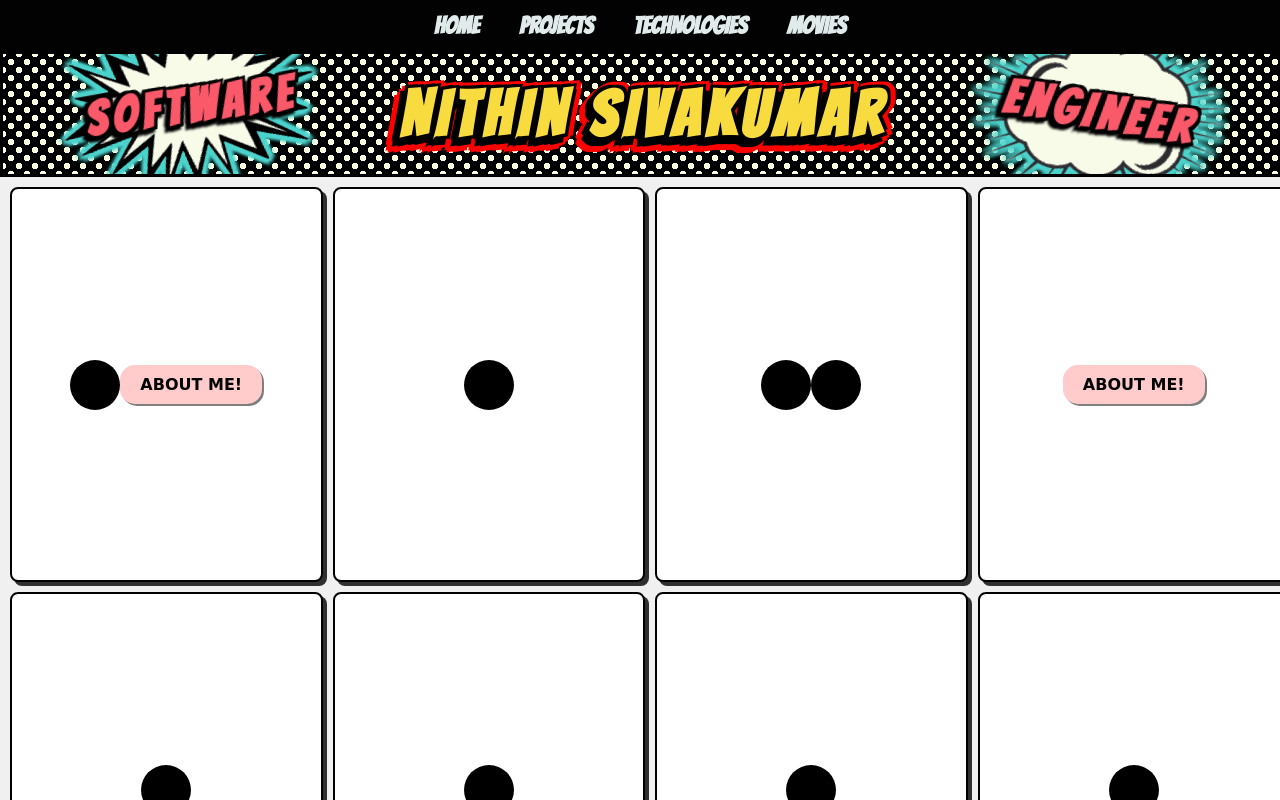
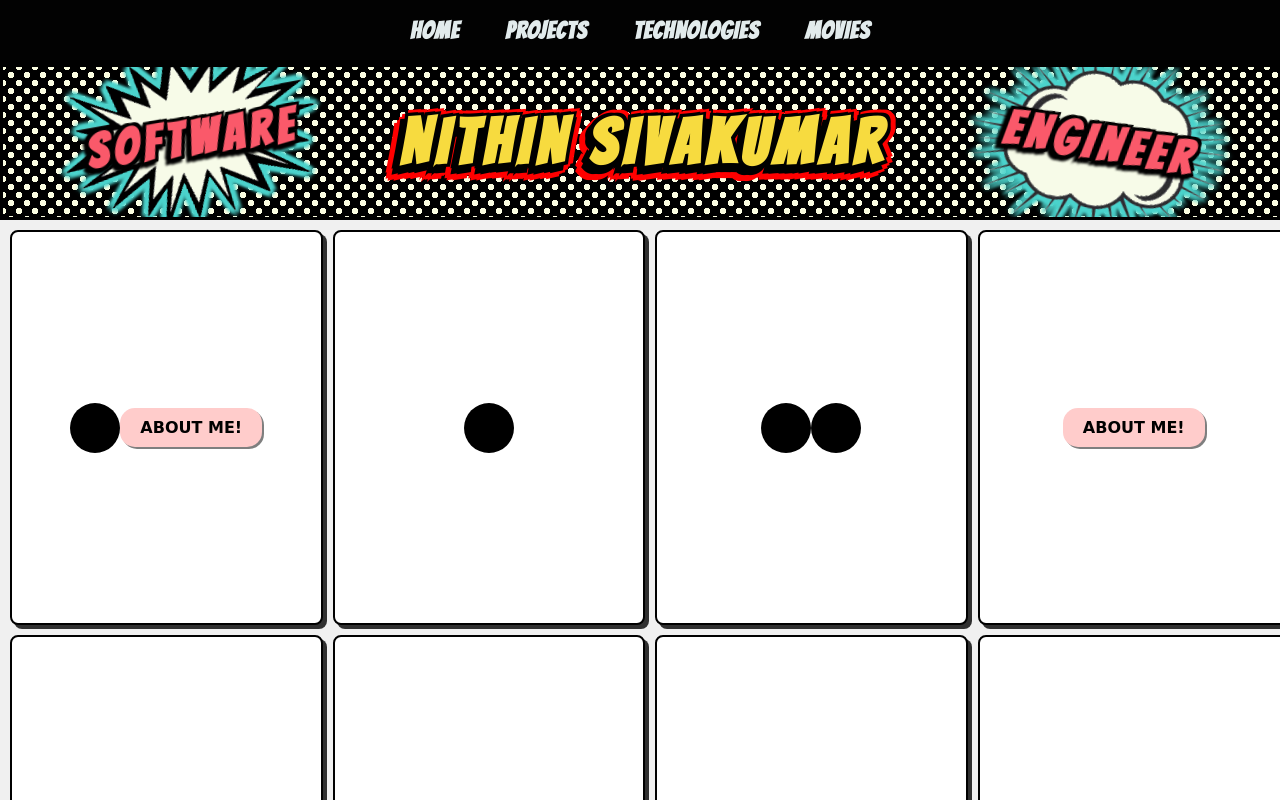
Before and after one commit to snithin2006/portfolio-website, a React (Create React App) app: page / in a window 1280 px wide. Shown: the top 800 px of the page. Built offline with nearby package versions, Linux system fonts and the light colour scheme; a web font is replaced by a local one.

Commit message:
marvel style navbar

```diff
--- a/src/components/Banner/Banner.css
+++ b/src/components/Banner/Banner.css
@@ -1,6 +1,6 @@
 .banner-container {
     width: 100%;
-    height: 120px;
+    height: 150px;
     background-color: #000;
     display: flex;
     align-items: center;
@@ -61,7 +61,7 @@
     height: auto;
     /* Automatically adjust height to maintain aspect ratio */
     z-index: 1;
-    padding-top: 10px;
+    padding-top: 25px;
     filter: drop-shadow(-3px 3px 1px #4bd3cc)
             drop-shadow(3px -3px 1px #4bd3cc)
             drop-shadow(-3px -3px 1px #4bd3cc)
@@ -103,7 +103,7 @@
         3px 3px 0 #000;
     filter: drop-shadow(-3px 3px 1px #000);
     pointer-events: none;
-    padding-top: 10px;
+    padding-top: 25px;
     padding-left: 10px;
     rotate: -7.5deg;
     z-index: 2;
--- a/src/components/NavBar/Navbar.css
+++ b/src/components/NavBar/Navbar.css
@@ -3,14 +3,13 @@ nav {
   position: fixed; /* Fix the navbar at the top */
   top: 0; /* Align it to the top */
   left: 0; /* Align it to the left */
-  height: 50px;
+  height: 60px;
   width: 100%; /* Make it span the entire width */
   z-index: 1000; /* Ensure it stays above other elements */
   display: flex;
   justify-content: center; /* Center the links */
   align-items: center;
   background-color: #020202; /* Dark background color */
-  color: #e2ebec; /* Default text color */
   font-family: 'Bangers', sans-serif; /* Comic-style font */
 }
 
@@ -21,15 +20,82 @@ nav {
 
 /* Link styles */
 .nav-links a {
-  margin: 0 20px; /* Spacing between links */
-  text-decoration: none; /* Remove underline */
-  color: #e2ebec; /* Link color */
-  font-weight: bold; /* Bold font */
-  font-size: 150%; /* Larger font size */
-  transition: color 0.3s; /* Smooth transition on hover */
+  letter-spacing: 1px;
+  margin: 0 20px;
+  text-decoration: none;
+  color: #e2ebec;
+  font-weight: bold;
+  font-size: 150%;
+  padding: 2px 3px;
+  transition: transform 0.2s ease, color 0.3s;
+  position: relative;
+  display: inline-block;
 }
 
-/* Link hover effect */
+/* Hover effect */
 .nav-links a:hover {
-  color: #ff516b; /* Highlight color on hover */
+  transform: scale(1.1) skewX(10deg); /* Apply slant effect and shift text slightly to the left */
 }
+
+/* Rectangle (background) styling */
+.nav-links a::after {
+  content: "";
+  position: absolute;
+  top: 0;
+  left: 0;
+  right: 0;
+  bottom: 0;
+  background-color: #ee1923; /* Red background */
+  z-index: -1; /* Place the background behind the text */
+  opacity: 0; /* Initially invisible */
+  transition: opacity 0.2s ease; /* Fade-in effect */
+  border-radius: 0; /* Squared corners */
+  transform: skewX(-10deg); /* Skew the rectangle */
+}
+
+.nav-text:hover::before {
+  content: " PAGE";
+  position: absolute;
+  left: 100%; /* Position the "PAGE" text immediately after the original text */
+  margin-left: 5px; /* 5px offset to the right of the original text */
+  bottom: 1px;
+  color: white;
+  font-weight: normal;
+  font-size: 100%;
+  border-top: 2px solid white; /* Line above "PAGE" */
+  border-bottom: 2px solid white; /* Line below "PAGE" */
+  transform: skewX(-10deg); /* Skew the rectangle */
+}
+
+.nav-text:hover::before {
+  content: " PAGE";
+  position: absolute;
+  left: 100%; /* Position the "PAGE" text immediately after the original text */
+  margin-left: 5px; /* 5px offset to the right of the original text */
+  bottom: 1px;
+  color: white;
+  font-weight: normal;
+  font-size: 100%;
+  border-top: 2px solid white; /* Line above "PAGE" */
+  border-bottom: 2px solid white; /* Line below "PAGE" */
+  transform: skewX(-10deg); /* Skew the rectangle */
+}
+
+.nav-links a:hover::after {
+  opacity: 1; /* Fade the background in on hover */
+}
+
+.nav-text:hover {
+  padding-right: 4px;
+}
+
+/* Added: */
+.nav-links a:hover ~ a,
+.nav-links a:hover ~ a ~ a {
+  justify-content: space-evenly; /* Spread out other items */
+}
+
+/* Fixing hover behavior for shifting links around */
+.nav-links a:hover ~ a {
+  transform: translateX(50px);/* Move right */
+}
--- a/src/components/NavBar/Navbar.js
+++ b/src/components/NavBar/Navbar.js
@@ -5,10 +5,10 @@ const Navbar = () => {
   return (
     <nav>
       <div className="nav-links">
-        <a href="#home">HOME</a>
-        <a href="#projects">PROJECTS</a>
-        <a href="#technologies">TECHNOLOGIES</a>
-        <a href="#movies">MOVIES</a>
+        <a href="home" class="nav-text">HOME</a>
+        <a href="projects" class="nav-text">PROJECTS</a>
+        <a href="technologies" class="nav-text">TECHNOLOGIES</a>
+        <a href="movies" class="nav-text">MOVIES</a>
       </div>
     </nav>
   );
--- a/src/index.css
+++ b/src/index.css
@@ -1,6 +1,6 @@
 body {
   margin: 0;
-  padding-top: 4%;
+  padding-top: 5%;
   background-size: cover;
   background-color: #000000;
   z-index: -1;
```
